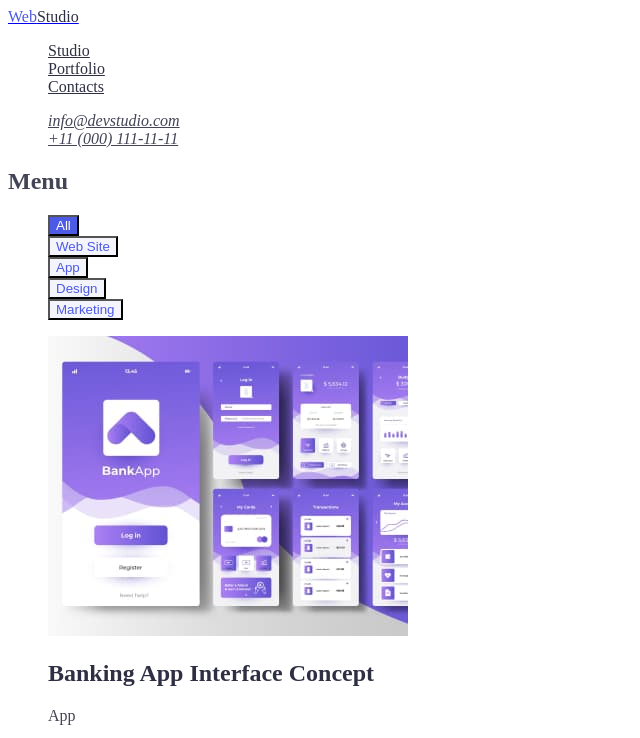
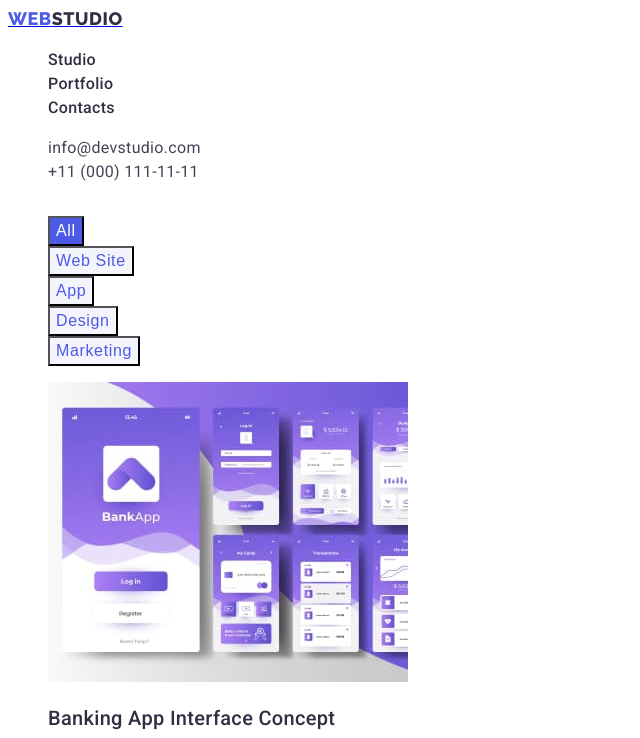
Before and after one commit to SKhrebtan/myList, a plain HTML site: page portfolio.html in a window 1280 px wide. Shown: the top 738 px of the page, without its empty margins (0-640 px from the left). Drawn offline with Linux system fonts and the light colour scheme.

Commit message:
hm-02 Version 4

```diff
--- a/css/styles.css
+++ b/css/styles.css
@@ -8,18 +8,37 @@
     --secondary-color: #2E2F42;
     --accent-color: #4D5AE5;
     --white-color: #FFFFFF;
+    --grey-color: #F4F4FD;
 }
 
 body {
     background-color: var(--white-color);
     color: var(--primary-color);
+    font-family: Roboto, sans-serif;
+    letter-spacing: 0.02em;
+    line-height: 1.5;
+   }
+
+.ourteam {
+    background-color: var(--grey-color);
 }
 
-.nav ul, .section ul,
-.address ul {
+.hidden-title {
+    font-size: 0;
+
+}
+.site-nav, .list, .feature-list {
     list-style: none;
 }
  /* Header */
+
+ .logo {
+    font-family: Raleway, sans-serif;
+    letter-spacing: 0.03em;
+    font-size: 18px;
+    line-height: 1.16;
+    text-transform: uppercase;
+ }
 .logo .web {
     color: var(--accent-color);
 }
@@ -29,7 +48,11 @@ body {
 
 .site-nav .link {
     color: var(--secondary-color);
-}
+    font-weight: 500;
+    font-size: 16px;
+    line-height: 1.5;
+    text-decoration: none;
+       }
 
 .site-nav .link:hover,
 .site-nav .link:focus,
@@ -40,13 +63,21 @@ body {
 
 .address .link {
     color: var(--primary-color);
+    text-decoration: none;
+    font-style: normal;
+    font-size: 16px;
+    line-height: 1.5;
+
 }
 
 /* List */
 
-.feature-list .title {
+.feature-list .title, .title {
     color: var(--secondary-color);
-}
+    font-weight: 500;
+    font-size: 20px;
+    line-height: 1.2;
+           }
 /* Hero section */
 
 .hero {
@@ -55,10 +86,28 @@ body {
 
 .hero-title {
     color: var(--white-color);
+    font-size: 56px;
+    line-height: 1.07;
+    text-align: center;
 
 }
+
+.section-title {
+    font-size: 36px;
+    line-height: 1.11;
+    text-align: center;
+    text-transform: capitalize;
+}
+
+.button:hover, button:focus {
+    color: tomato;
+}
 .button {
-cursor: pointer;
+    cursor: pointer;
+    font-weight: 500;
+    font-size: 16px;
+    line-height: 1.5;
+    letter-spacing: 0.04em;
 }
 
 .button.primary {
@@ -67,7 +116,7 @@ cursor: pointer;
 }
 
 .button.secondary {
-    background-color: #F4F4FD;
+    background-color: var(--grey-color);
     color: var(--accent-color)
 }
 
@@ -78,7 +127,7 @@ cursor: pointer;
 }
 
 .footer p {
-    color: #F4F4FD;
+    color: var(--grey-color);
 }
 
 .footer .web {
@@ -86,5 +135,5 @@ cursor: pointer;
 }
 
 .footer .studio {
-    color: #F4F4FD;
+    color: var(--grey-color);
 }
--- a/portfolio.html
+++ b/portfolio.html
@@ -5,10 +5,10 @@
     <meta http-equiv="X-UA-Compatible" content="IE=edge" />
     <meta name="viewport" content="width=device-width, initial-scale=1.0" />
     <title>Portfolio</title>
-    <!-- <link
+    <link
       href="https://fonts.googleapis.com/css2?family=Raleway:wght@800&family=Roboto:wght@400;500;700;900&display=swap"
       rel="stylesheet"
-    /> -->
+    />
     <link rel="stylesheet" href="./css/styles.css" />
   </head>
   <body>
@@ -24,7 +24,7 @@
         </ul>
       </nav>
       <address class="address">
-        <ul>
+        <ul class="list">
           <li>
             <a href="mailto:info@devstudio.com" class="link"
               >info@devstudio.com</a
@@ -39,8 +39,8 @@
     <main>
       <!-- Hero -->
       <section class="section">
-        <h1>Menu</h1>
-        <ul>
+        <h1 class="hidden-title">Portfolio</h1>
+        <ul class="filter list">
           <li>
             <button type="button" class="button primary">All</button>
           </li>
@@ -57,8 +57,6 @@
             <button type="button" class="button secondary">Marketing</button>
           </li>
         </ul>
-      </section>
-      <section class="section">
         <ul class="feature-list">
           <li>
             <img
```
Also changed, not shown: index.html (+11 -11 lines).
